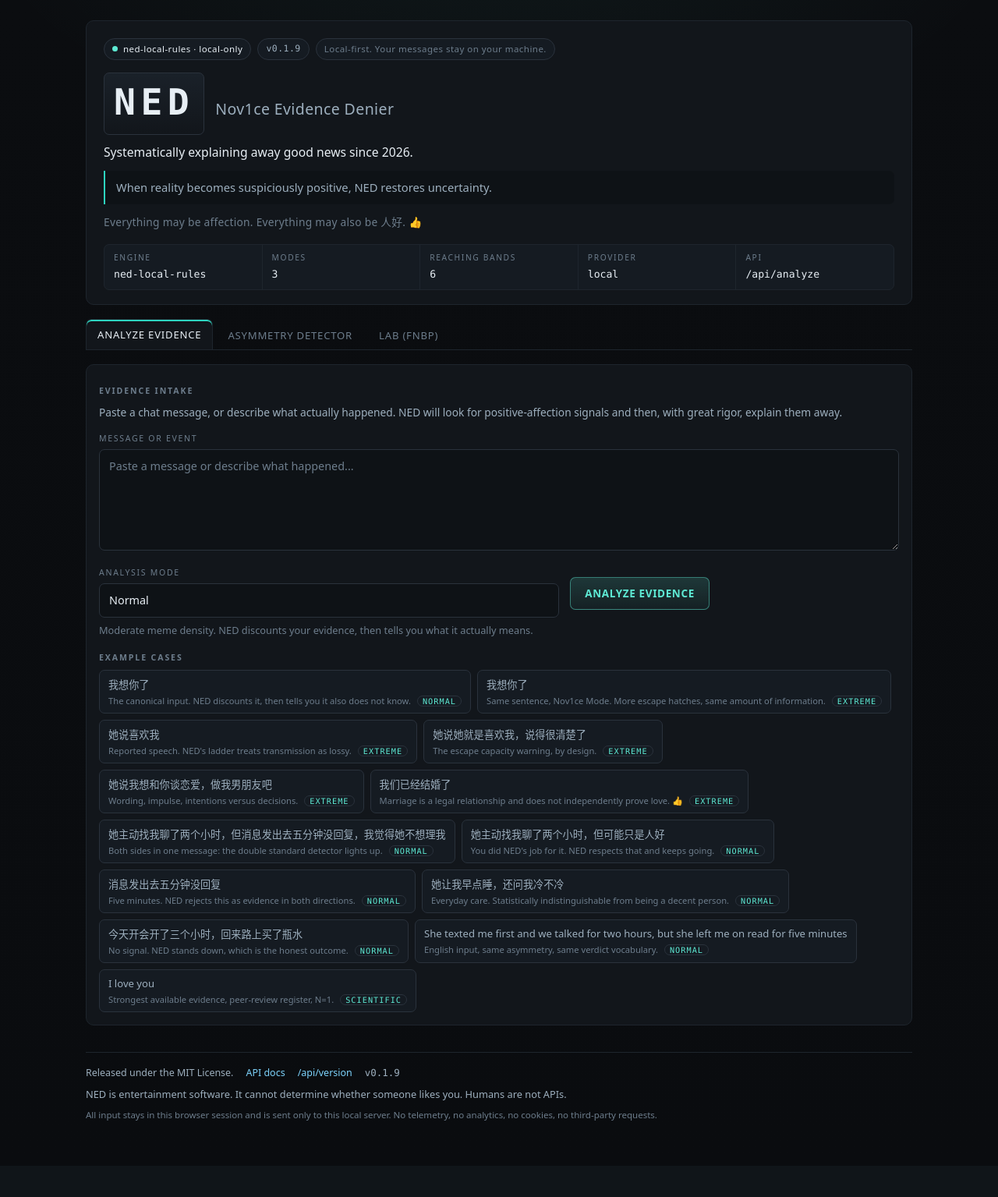
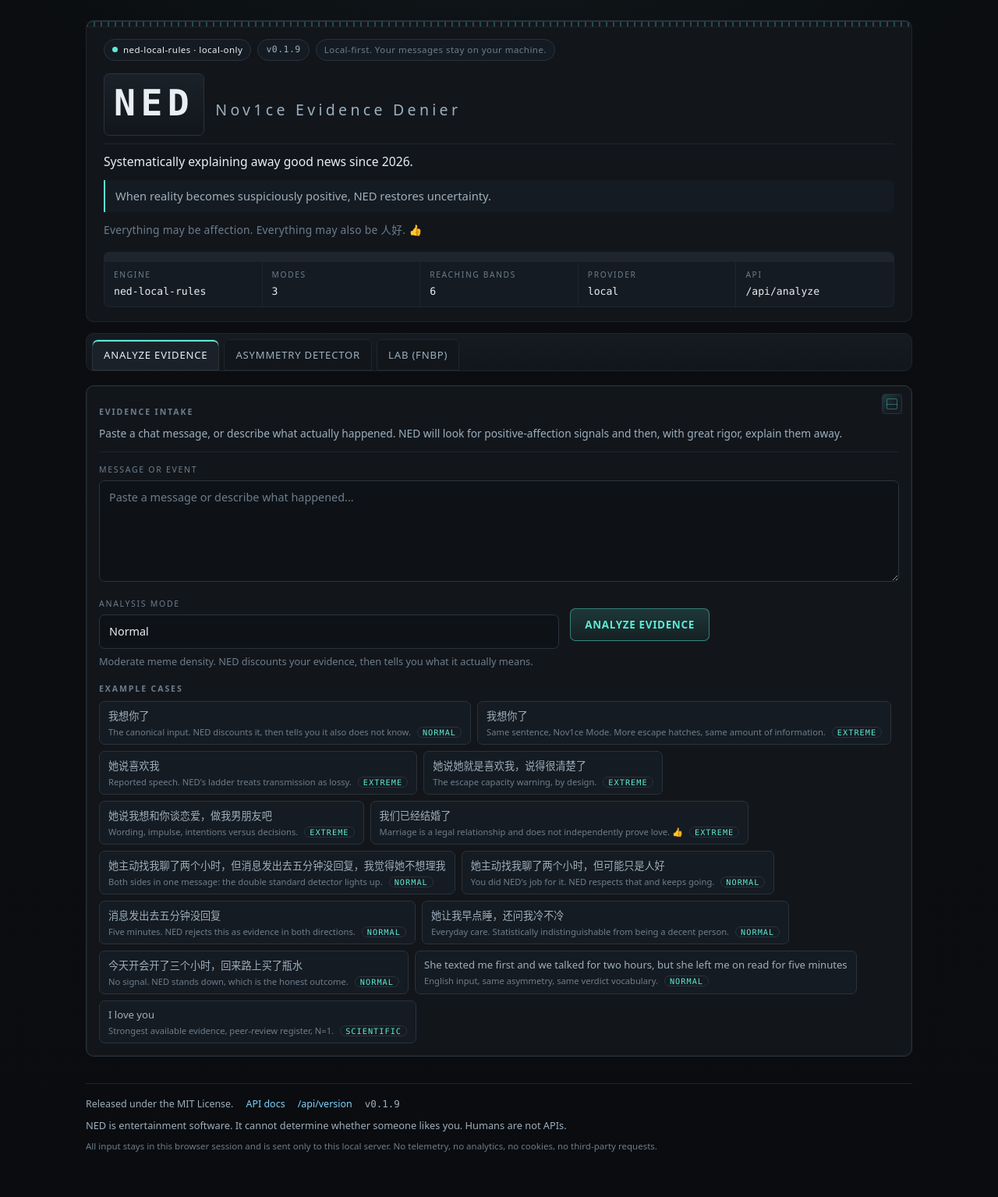
Before and after one commit to Sh1oud/NED, a FastAPI app: page / in a window 1280 px wide. Shown: the whole page at 78% size. Before the commit the page ends 1437 px from the top, so only its background shows below. Run offline with FastAPI, Linux system fonts and the light colour scheme.

Commit message:
feat: open the front desk with a hall shell and an intake window
The outermost shell now reads as a service hall: an awning band, a masthead plate, a framed window directory around the three modules, and a framed intake counter with a decorative plate. The work is markup wrappers plus one new CSS section; no user-visible string was added, moved or rewritten.

Nothing behind the shell moved: no analysis logic, situation derivation, displaySituation, API call, payload shape, Material Registry, material_aspects, boundary, no_signal, asymmetry or FNBP semantics were touched, and renderMaterialRegistry is untouched. Every pinned DOM id, HTML literal, .hint and prefers-reduced-motion rule survives; a served-page desktop run confirms the three inputs still render, Technical Details stays folded, the aspect card still appears for a multi-aspect input and the registry still appears for a no-signal input that carries materials.

```diff
--- a/ned/app/static/style.css
+++ b/ned/app/static/style.css
@@ -979,6 +979,135 @@ textarea.input { min-height: 84px; }
 
 .footer-version { color: var(--text-dim); }
 
+/* ------------------------------------------------- front desk: hall shell  */
+
+/* FRONT DESK RENEWAL-1. The outermost shell reads as a service hall: an awning
+   band, a masthead plate, a window directory and one framed intake counter.
+   The decoration is geometry only - no new user-visible copy is introduced. */
+
+.hall-awning {
+  position: absolute;
+  inset: 0 0 auto 0;
+  height: 7px;
+  background-image: repeating-linear-gradient(
+    90deg,
+    rgba(94, 234, 212, 0.30) 0 2px,
+    rgba(94, 234, 212, 0) 2px 9px
+  );
+  border-bottom: 1px solid var(--line);
+  opacity: 0.85;
+  pointer-events: none;
+}
+
+.hero {
+  border-top: 2px solid var(--line-strong);
+}
+
+.hero-title {
+  padding-bottom: 10px;
+  border-bottom: 1px solid var(--line);
+}
+
+.hero-title-sub { letter-spacing: 0.22em; }
+
+.hero-quote {
+  margin: 12px 0;
+  padding: 9px 13px;
+  border-left: 2px solid var(--accent);
+  border-radius: 0 var(--radius-sm) var(--radius-sm) 0;
+  background: var(--panel-2);
+}
+
+.spec-strip {
+  border-top: 1px solid var(--line);
+  padding-top: 12px;
+}
+
+/* the three modules read as service windows in one directory frame */
+
+.hall-directory {
+  margin-top: 14px;
+  padding: 7px 7px 0;
+  border: 1px solid var(--line);
+  border-radius: var(--radius);
+  background: linear-gradient(180deg, var(--panel-2), var(--panel));
+}
+
+.hall-directory .tabs {
+  margin: 0;
+  gap: 6px;
+  border-bottom: none;
+}
+
+.hall-directory .tab {
+  margin-bottom: 0;
+  border: 1px solid var(--line);
+  background: var(--panel);
+  color: var(--text-dim);
+}
+
+.hall-directory .tab:hover { background: var(--panel-2); color: var(--text); }
+
+.hall-directory .tab.is-active {
+  color: var(--text);
+  background: var(--panel-3);
+  border-color: var(--line-strong);
+  box-shadow: inset 0 2px 0 var(--accent);
+}
+
+/* one framed intake counter */
+
+.window-card {
+  position: relative;
+  border-color: var(--line-strong);
+  box-shadow: inset 0 0 0 1px rgba(94, 234, 212, 0.05);
+}
+
+.window-card > .card-head {
+  padding-right: 46px;
+  padding-bottom: 12px;
+  margin-bottom: 14px;
+  border-bottom: 1px solid var(--line);
+}
+
+.window-plate {
+  position: absolute;
+  top: 10px;
+  right: 12px;
+  width: 26px;
+  height: 26px;
+  border: 1px solid var(--line-strong);
+  border-radius: 4px;
+  background:
+    linear-gradient(135deg, rgba(94, 234, 212, 0.16), rgba(94, 234, 212, 0) 60%),
+    var(--panel-2);
+  pointer-events: none;
+}
+
+.window-plate::before {
+  content: "";
+  position: absolute;
+  inset: 5px;
+  border: 1px solid rgba(94, 234, 212, 0.35);
+  border-radius: 2px;
+}
+
+.window-plate::after {
+  content: "";
+  position: absolute;
+  top: 50%;
+  left: 5px;
+  right: 5px;
+  height: 1px;
+  background: rgba(94, 234, 212, 0.35);
+}
+
+@media (max-width: 460px) {
+  .hero-title-sub { letter-spacing: 0.12em; }
+  .hall-directory { padding: 6px 6px 0; }
+  .window-plate { top: 8px; right: 9px; width: 20px; height: 20px; }
+}
+
 /* ------------------------------------------------------------ responsive  */
 
 @media (max-width: 900px) {
--- a/ned/app/templates/index.html
+++ b/ned/app/templates/index.html
@@ -13,6 +13,7 @@
 
     <header class="hero">
       <div class="hero-glow" aria-hidden="true"></div>
+      <div class="hall-awning" aria-hidden="true"></div>
       <div class="hero-body">
         <div class="hero-meta">
           <span class="badge badge-state" id="health-pill" data-state="pending">
@@ -60,11 +61,13 @@
       </div>
     </header>
 
-    <nav class="tabs" role="tablist" aria-label="NED modules">
-      <button type="button" class="tab is-active" id="tab-analyze" role="tab" aria-selected="true" aria-controls="panel-analyze" tabindex="0" data-tab="analyze">Analyze Evidence</button>
-      <button type="button" class="tab" id="tab-asymmetry" role="tab" aria-selected="false" aria-controls="panel-asymmetry" tabindex="-1" data-tab="asymmetry">Asymmetry Detector</button>
-      <button type="button" class="tab" id="tab-lab" role="tab" aria-selected="false" aria-controls="panel-lab" tabindex="-1" data-tab="lab">Lab (FNBP)</button>
-    </nav>
+    <div class="hall-directory">
+      <nav class="tabs" role="tablist" aria-label="NED modules">
+        <button type="button" class="tab is-active" id="tab-analyze" role="tab" aria-selected="true" aria-controls="panel-analyze" tabindex="0" data-tab="analyze">Analyze Evidence</button>
+        <button type="button" class="tab" id="tab-asymmetry" role="tab" aria-selected="false" aria-controls="panel-asymmetry" tabindex="-1" data-tab="asymmetry">Asymmetry Detector</button>
+        <button type="button" class="tab" id="tab-lab" role="tab" aria-selected="false" aria-controls="panel-lab" tabindex="-1" data-tab="lab">Lab (FNBP)</button>
+      </nav>
+    </div>
 
     <main class="main">
       <noscript>
@@ -73,7 +76,8 @@
 
       <!-- ============================ ANALYZE ============================ -->
       <section class="panel" id="panel-analyze" role="tabpanel" aria-labelledby="tab-analyze" tabindex="0">
-        <div class="card">
+        <div class="card window-card">
+          <div class="window-plate" aria-hidden="true"></div>
           <div class="card-head">
             <h2 class="label">Evidence Intake</h2>
             <p class="hint">Paste a chat message, or describe what actually happened. NED will look for positive-affection signals and then, with great rigor, explain them away.</p>
```
